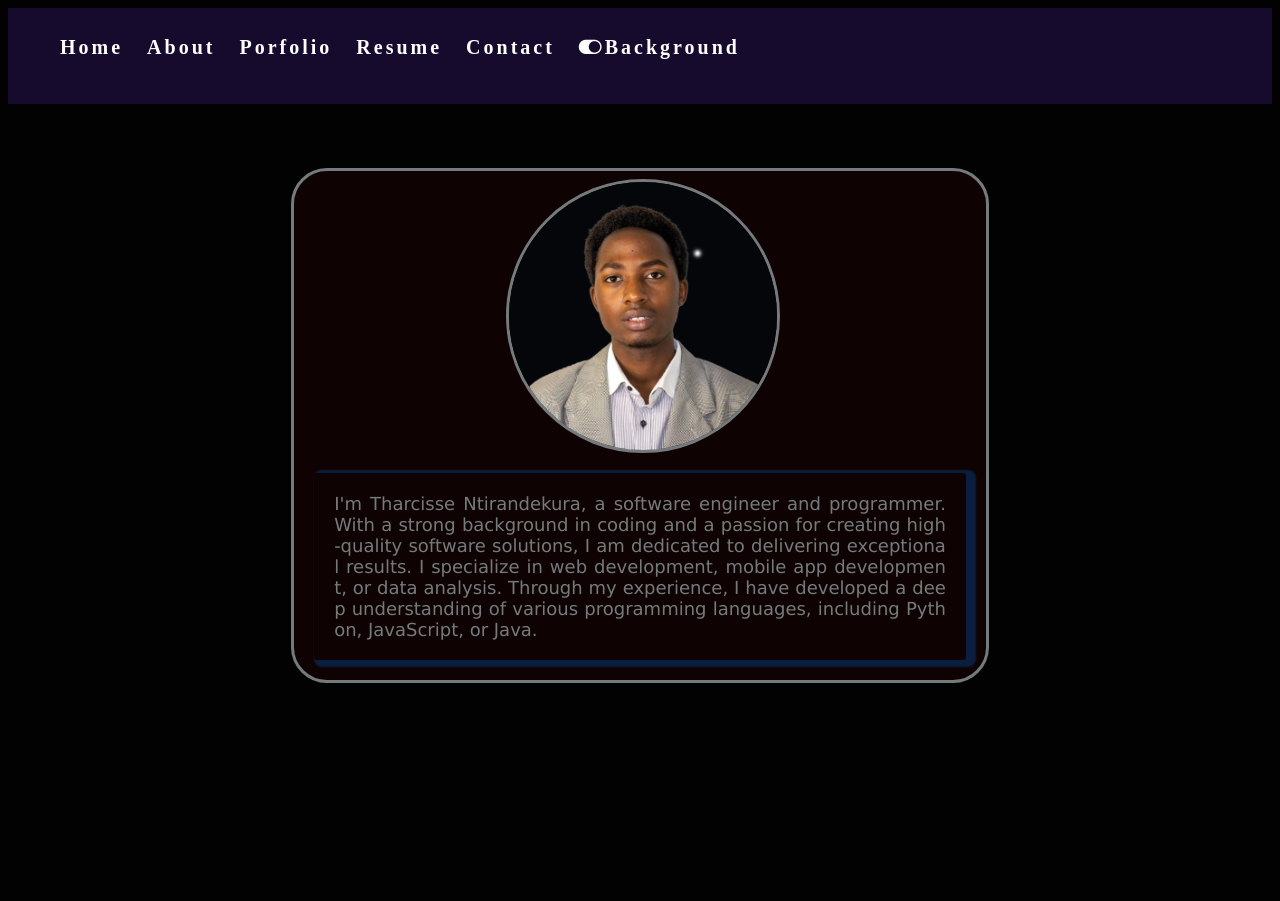
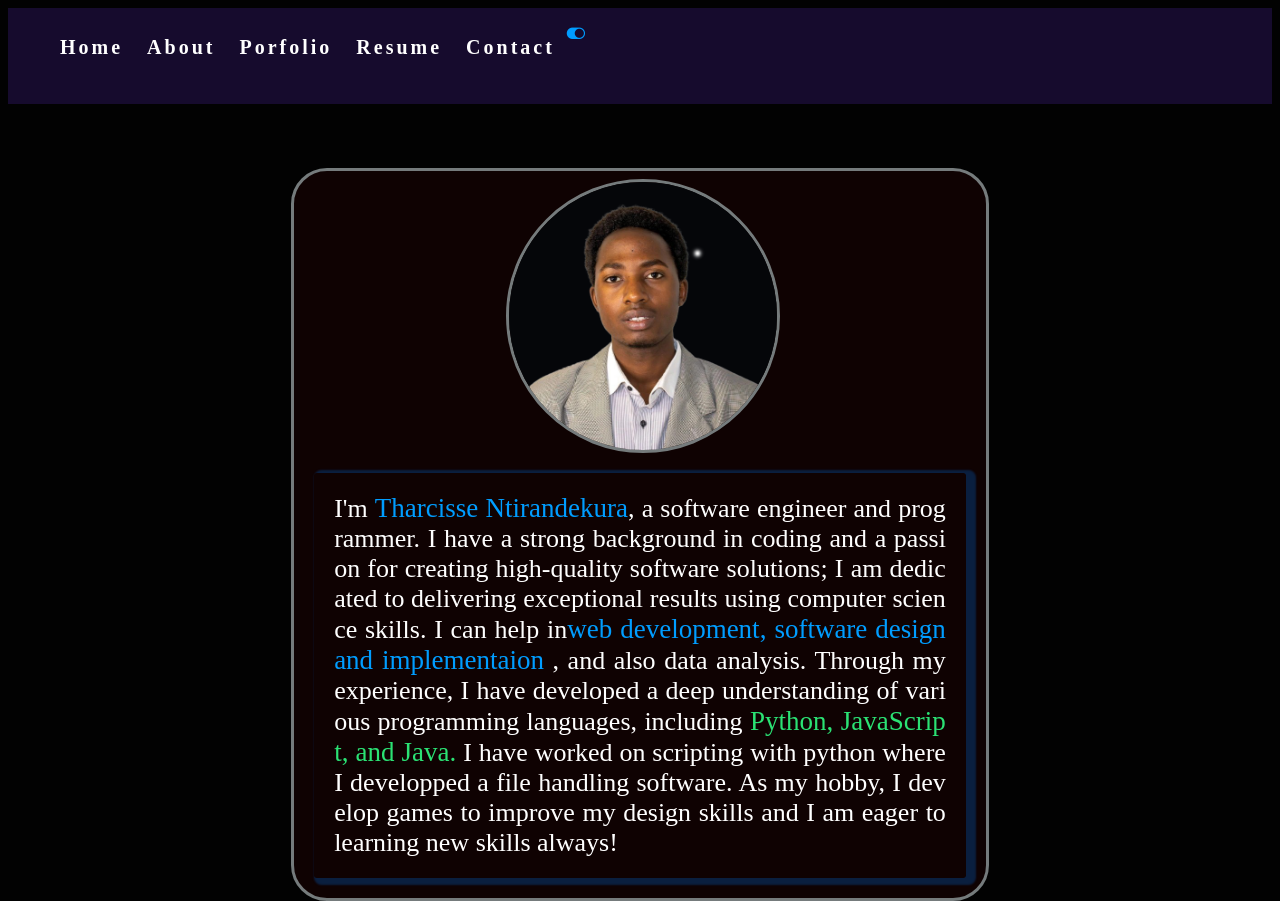
Before and after one commit to tharcissentirandekura/portapp, a Django app: page /about in a window 1280 px wide. Before the commit the page ends 683 px from the top, so only its background shows below. Run offline with Django 4.2, Linux system fonts and the light colour scheme.

Commit message:
adding background color control

```diff
--- a/oberlin/tharack/static/tharack/backend/index.js
+++ b/oberlin/tharack/static/tharack/backend/index.js
@@ -1,65 +1,22 @@
-<!DOCTYPE html>
-<html>
-<body>
-<style>
-    body{
-        color: white;
-        background-color: black;
-        font-size: 24px;
-        font-family: 'Franklin Gothic Medium', 'Arial Narrow', Arial, sans-serif;
-    }
-</style>
-<h1 id="counts" onclick="count()">waiting to count ...</h1>
-<h2 id="times">0</h2>
-<p>
-    burundi is the most hated country and I like so much becsue
-    its people is amazing and I thinking I will male a lot of things in the future
-    after making more sense.
-</p>
-<button id="btn" onclick="coloring()">change background</button>
 
-
-
-<script>
-
-    let counter = 0;
-    var count = 0;
-    setInterval(()=>{
-
-    count++
-    // console.log(count)
-    document.querySelector('#times').innerHTML = count;
-
-        }, 1000);
-
-    function coloring(){
-        document.querySelector('#btn').onclick = ()=>{
-            counter ++;
-
-            console.log("counter = ",counter);
-            document.querySelector('#counts').innerHTML = counter;
-
-
-
-            // }
-        // document.querySelector('#btn').onclick = ()=>{
+function change(){
+    document.querySelector('#backs').onclick = ()=>{
+        console.log('names');
+        console.log("clicked");
 
         if (document.querySelector('body').style.backgroundColor ==='white'){
             // change color and background color of the body
+            console.log("color white");
             document.querySelector('body').style.backgroundColor='black';
             document.querySelector('body').style.color='white';
+
             }else{
+            console.log("color black");
             document.querySelector('body').style.backgroundColor='white'
             document.querySelector('body').style.color='black';
-
-
+            document.querySelector('.nav-bar').style.color='white';
             }
 
 
     }
 }
-
-</script>
-
-</body>
-</html>
--- a/oberlin/tharack/static/tharack/files/about.css
+++ b/oberlin/tharack/static/tharack/files/about.css
@@ -104,4 +104,14 @@ body{
     }
     .about-me{
         position : relative;
+        font-size: 26px;
+        color: white;
+        font-family: 'Times New Roman', Times, serif;
     }
+    span{
+        color: rgb(0, 157, 255);
+        font-size: 27px;
+    }
+    .language{
+        color: rgb(43, 226, 116);
+    }
--- a/oberlin/tharack/static/tharack/files/layout.css
+++ b/oberlin/tharack/static/tharack/files/layout.css
@@ -115,6 +115,10 @@ h2{
 
     }
  }
+ #back{
+    float: right;
+    margin-right: 50px;
+ }
 
 @media screen and (min-width :800px) {
 
--- a/oberlin/tharack/templates/tharack/about.html
+++ b/oberlin/tharack/templates/tharack/about.html
@@ -8,8 +8,9 @@
         <div class="biography">
             <img src="{% static 'tharack/images/myimage.jpeg' %}">
             <p class="about-me">
-                I'm Tharcisse Ntirandekura, a software engineer and programmer. With a strong background in coding and a passion for creating high-quality software solutions, I am dedicated to delivering exceptional results.
-            I specialize in web development, mobile app development, or data analysis. Through my experience, I have developed a deep understanding of various programming languages, including  Python, JavaScript, or Java.
+                I'm <span>Tharcisse Ntirandekura</span>, a software engineer and programmer. I have a strong background in coding and a passion for creating high-quality software solutions; I am dedicated to delivering exceptional results using computer science skills.
+            I can help in<span>web development, software design and implementaion</span> , and also data analysis. Through my experience, I have developed a deep understanding of various programming languages, including  <span class="language">Python, JavaScript, and Java.</span> I have worked on scripting with python where I developped a file handling software.
+            As my hobby, I develop games to improve my design skills and I am eager to learning new skills always!
             </p>
         </div>
     </section>
--- a/oberlin/tharack/templates/tharack/contact.html
+++ b/oberlin/tharack/templates/tharack/contact.html
@@ -15,7 +15,10 @@
         <div class="message">
             <div class="email">
                 <input class="email" type="email" placeholder="Email" required>
-                <textarea class="comment "rows="4" cols="50">//comment</textarea>
+                <textarea class="comment "rows="4" cols="50">if suggestion:
+    $delete:${this message};
+    then type comment;
+                </textarea>
                 <input class="btn" type="submit" value="submit">
             </div>
 
--- a/oberlin/tharack/templates/tharack/layout.html
+++ b/oberlin/tharack/templates/tharack/layout.html
@@ -21,7 +21,7 @@
         <li id="portfolio"><a href="{% url 'tharack:portfolio' %}">porfolio</a></li>
         <li id="resume"><a href="">resume</a></li>
         <li id="contact"><a href="{% url 'tharack:contact' %}">contact</a></li>
-        <li id="back"><a href=""><i class="fa fa-toggle-on"></i>background</a></li>
+        <span id="backs"onclick = "change()" class="fa fa-toggle-on"></span>
 
 
         </ul>
```
Lines whose indentation alone changed are shown as unchanged.
